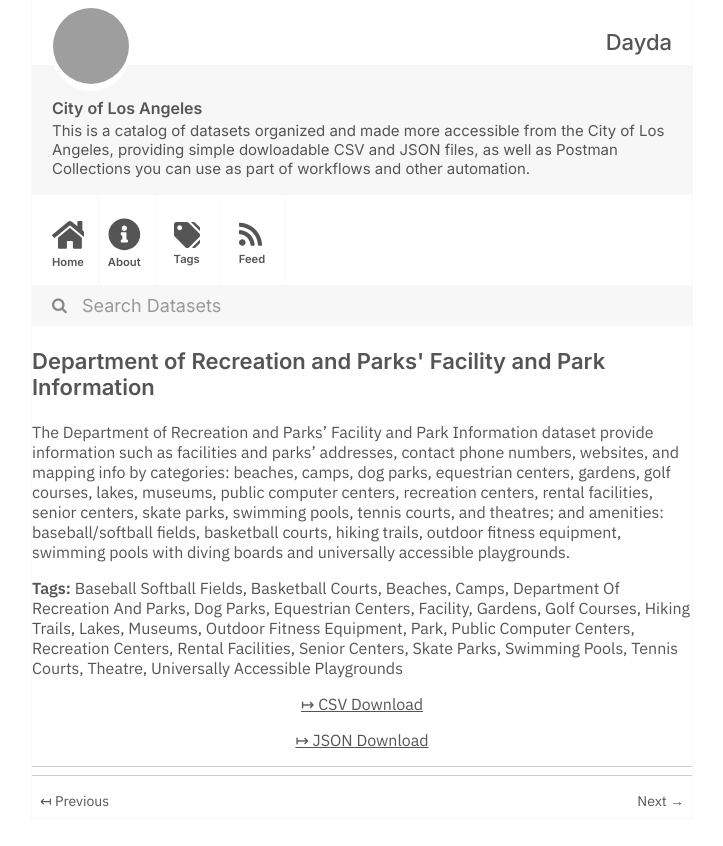
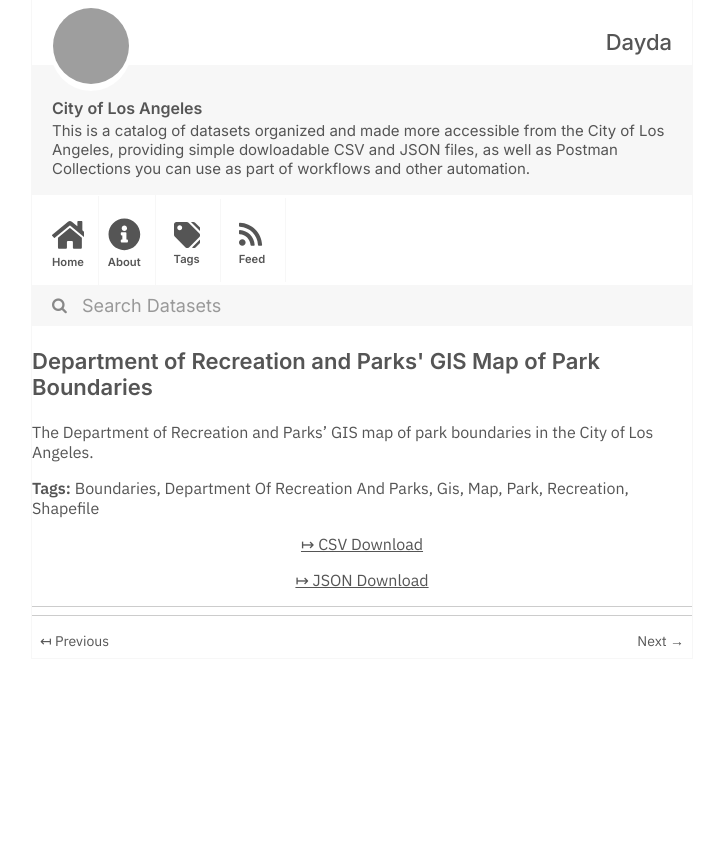
Before and after one commit to dayda-entities/city-of-los-angeles, a Jekyll site: the page built from _posts/2020-11-10-department-of-recreation-and-p.md, in a window 1280 px wide, cut to the strip 0-846 px from the top of the page. Shown: the whole strip, without its empty margins (278-1001 px from the left). Built offline with Jekyll 4.4.1, drawn with Linux system fonts in a browser that asks for light colours; grey boxes are pictures that could not be loaded.

Commit message:
Publish Data

```diff
--- a/_posts/2020-11-10-department-of-recreation-and-p.md
+++ b/_posts/2020-11-10-department-of-recreation-and-p.md
@@ -1,39 +1,22 @@
 ---
-title: Department of Recreation and Parks' Facility and Park Information
-created: '2020-11-10T17:52:14.192889'
-modified: '2020-12-02T15:55:36.753645'
+title: Department of Recreation and Parks' GIS Map of Park Boundaries
+created: '2020-11-10T17:52:29.066467'
+modified: '2020-12-02T15:56:58.556756'
 state: active
 type: dataset
 tags:
-  - Baseball Softball Fields
-  - Basketball Courts
-  - Beaches
-  - Camps
+  - Boundaries
   - Department Of Recreation And Parks
-  - Dog Parks
-  - Equestrian Centers
-  - Facility
-  - Gardens
-  - Golf Courses
-  - Hiking Trails
-  - Lakes
-  - Museums
-  - Outdoor Fitness Equipment
+  - Gis
+  - Map
   - Park
-  - Public Computer Centers
-  - Recreation Centers
-  - Rental Facilities
-  - Senior Centers
-  - Skate Parks
-  - Swimming Pools
-  - Tennis Courts
-  - Theatre
-  - Universally Accessible Playgrounds
+  - Recreation
+  - Shapefile
 groups:
   - Local Government
-csv_url: 'https://data.lacity.org/api/views/ax8j-dhzm/rows.csv?accessType=DOWNLOAD'
-json_url: 'https://data.lacity.org/api/views/ax8j-dhzm/rows.json?accessType=DOWNLOAD'
+csv_url: 'https://data.lacity.org/api/views/4jt3-efvk/rows.csv?accessType=DOWNLOAD'
+json_url: 'https://data.lacity.org/api/views/4jt3-efvk/rows.json?accessType=DOWNLOAD'
 layout: post
 
 ---
-The Department of Recreation and Parks' Facility and Park Information dataset provide information such as facilities and parks' addresses, contact phone numbers, websites, and mapping info by categories: beaches, camps, dog parks, equestrian centers, gardens, golf courses, lakes, museums, public computer centers, recreation centers, rental facilities, senior centers, skate parks, swimming pools, tennis courts, and theatres; and amenities: baseball/softball fields, basketball courts, hiking trails, outdoor fitness equipment, swimming pools with diving boards and universally accessible playgrounds.
+The Department of Recreation and Parks' GIS map of park boundaries in the City of Los Angeles.
```
